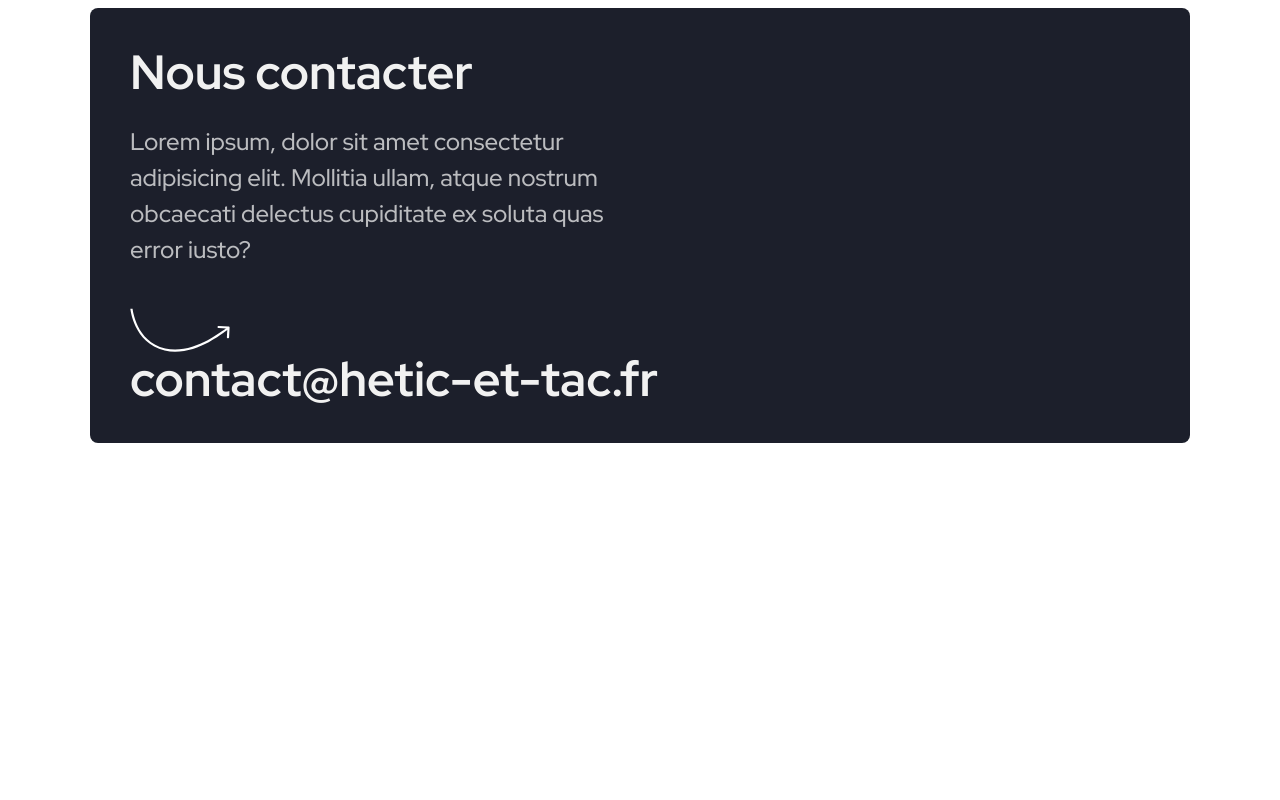
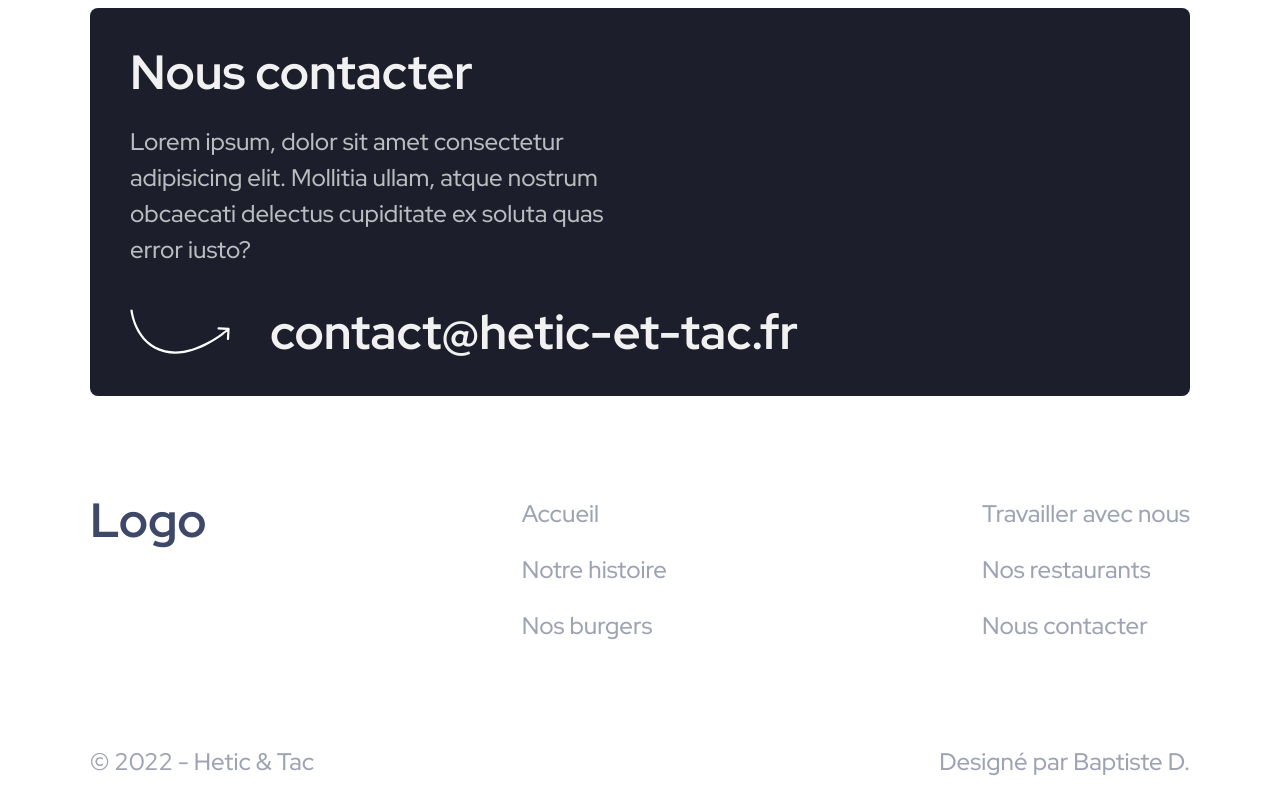
Before and after one commit to alexandregdnt/initiation-hetic-html-css, a plain HTML site: page index.html in a window 1280 px wide. Shown: the part 3174-3974 px from the top of the page. Before the commit the page ends 3717 px from the top, so only its background shows below. Drawn offline with nearby package versions, Linux system fonts and the light colour scheme.

Commit message:
feat: finish !

```diff
--- a/index.html
+++ b/index.html
@@ -136,9 +136,28 @@
           </div>
           <div class="contact-email">
             <img src="assets/arrow-2-white.svg" alt="arrow email">
-            <h3 class="title title-white">contact@hetic-et-tac.fr</h3>
+            <a href="mailto:contact@hetic-et-tac.fr?subject=Demande%20de%20renseignement&body=Ceci%20est%20un%20message." class="title title-white" target="_blank">contact@hetic-et-tac.fr</a>
           </div>
         </div>
       </section>
+      <footer>
+        <nav>
+          <h2 class="title title-blue">Logo</h2>
+          <ul>
+            <li><a class="text text-blue" href="#home">Accueil</a></li>
+            <li><a class="text text-blue" href="#story">Notre histoire</a></li>
+            <li><a class="text text-blue" href="#burgers">Nos burgers</a></li>
+          </ul>
+          <ul>
+            <li><a class="text text-blue" href="#work">Travailler avec nous</a></li>
+            <li><a class="text text-blue" href="#restaurants">Nos restaurants</a></li>
+            <li><a class="text text-blue" href="#contact">Nous contacter</a></li>
+          </ul>
+        </nav>
+        <div class="copyright">
+          <span class="text text-blue">&copy; 2022 - Hetic & Tac</span>
+          <span class="text text-blue">Designé par Baptiste D.</span>
+        </div>
+      </footer>
   </body>
 </html>
--- a/styles.css
+++ b/styles.css
@@ -18,7 +18,7 @@
   --dark-blue-50: rgba(62, 72, 104, 0.5);
 }
 
-nav {
+body > nav {
   display: flex;
   top: 0;
   justify-content: space-between;
@@ -32,19 +32,19 @@
   background-color: var(--black);
 }
 
-nav h1 {
+body > nav h1 {
   color: var(--white-70);
   text-transform: uppercase;
   font-weight: bold;
   font-size: 48px;
 }
 
-nav ul {
+body > nav ul {
   display: flex;
   gap: 40px;
 }
 
-nav ul a {
+body > nav ul a {
   color: var(--white-70);
   text-decoration: none;
   font-size: 20px;
@@ -59,10 +59,17 @@
   height: 3px;
   left: 0;
   bottom: -2px;
-  background-color: var(--white-70);
   transform: scaleX(0);
   transition: transform 300ms ease;
   transform-origin: right;
+}
+
+body > nav ul a::after {
+  background-color: var(--white-70);
+}
+
+footer > nav ul a::after {
+  background-color: var(--dark-blue);
 }
 
 nav ul a:hover::after {
@@ -312,8 +319,44 @@
 
 #contact .contact-email {
   margin-top: 40px;
+  display: flex;
+  align-items: center;
+  gap: 40px;
 }
 
 #contact .contact-email img {
   width: 100px;
 }
+
+#contact .contact-email a {
+  text-decoration: none;
+}
+
+footer {
+  display: flex;
+  flex-direction: column;
+  padding: 0 90px;
+}
+
+footer nav {
+  display: flex;
+  justify-content: space-between;
+}
+
+footer a {
+  text-decoration: none;
+  position: relative;
+}
+
+footer ul {
+  display: flex;
+  flex-direction: column;
+  gap: 20px;
+}
+
+footer .copyright {
+  display: flex;
+  justify-content: space-between;
+  margin-top: 100px;
+  margin-bottom: 20px;
+}
```
